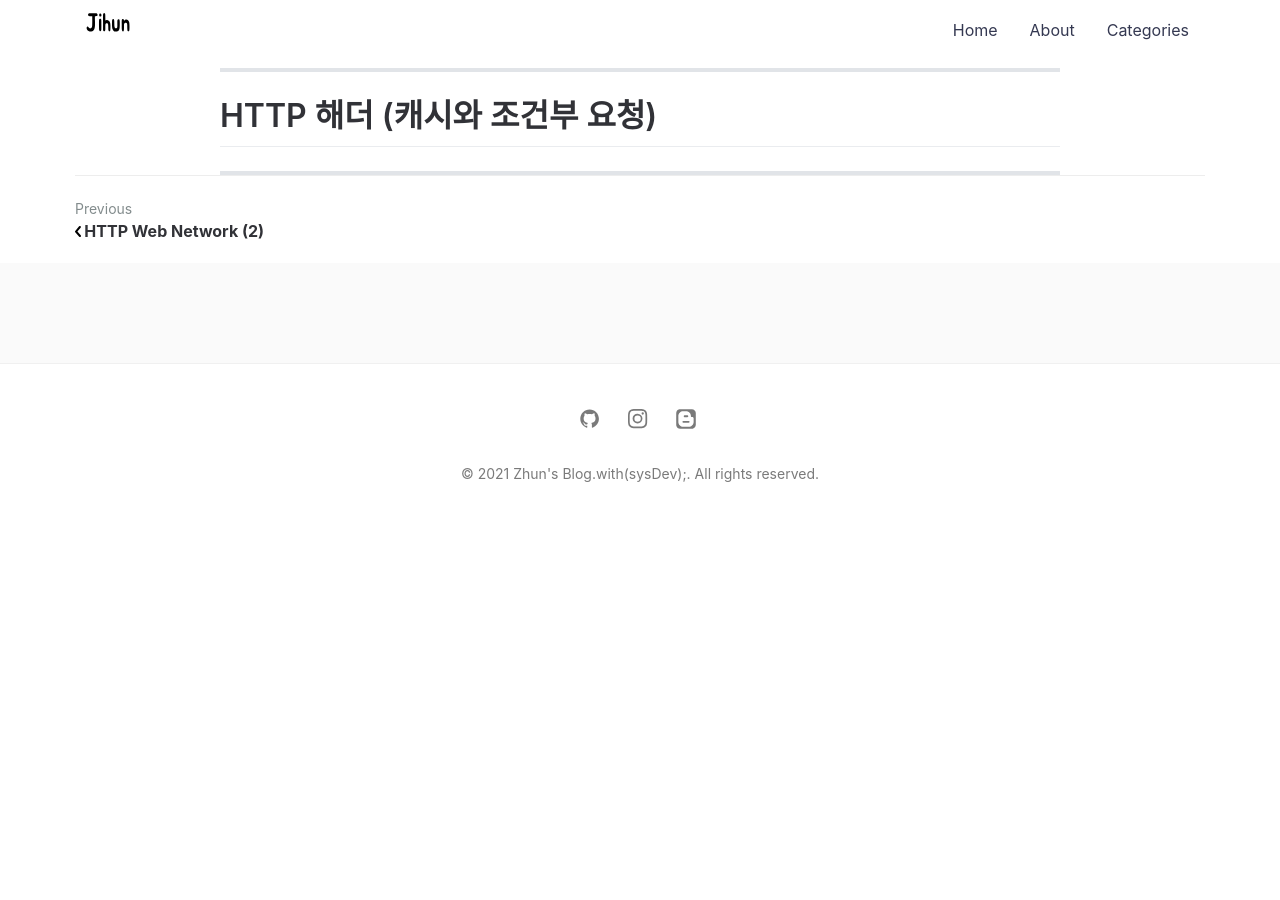
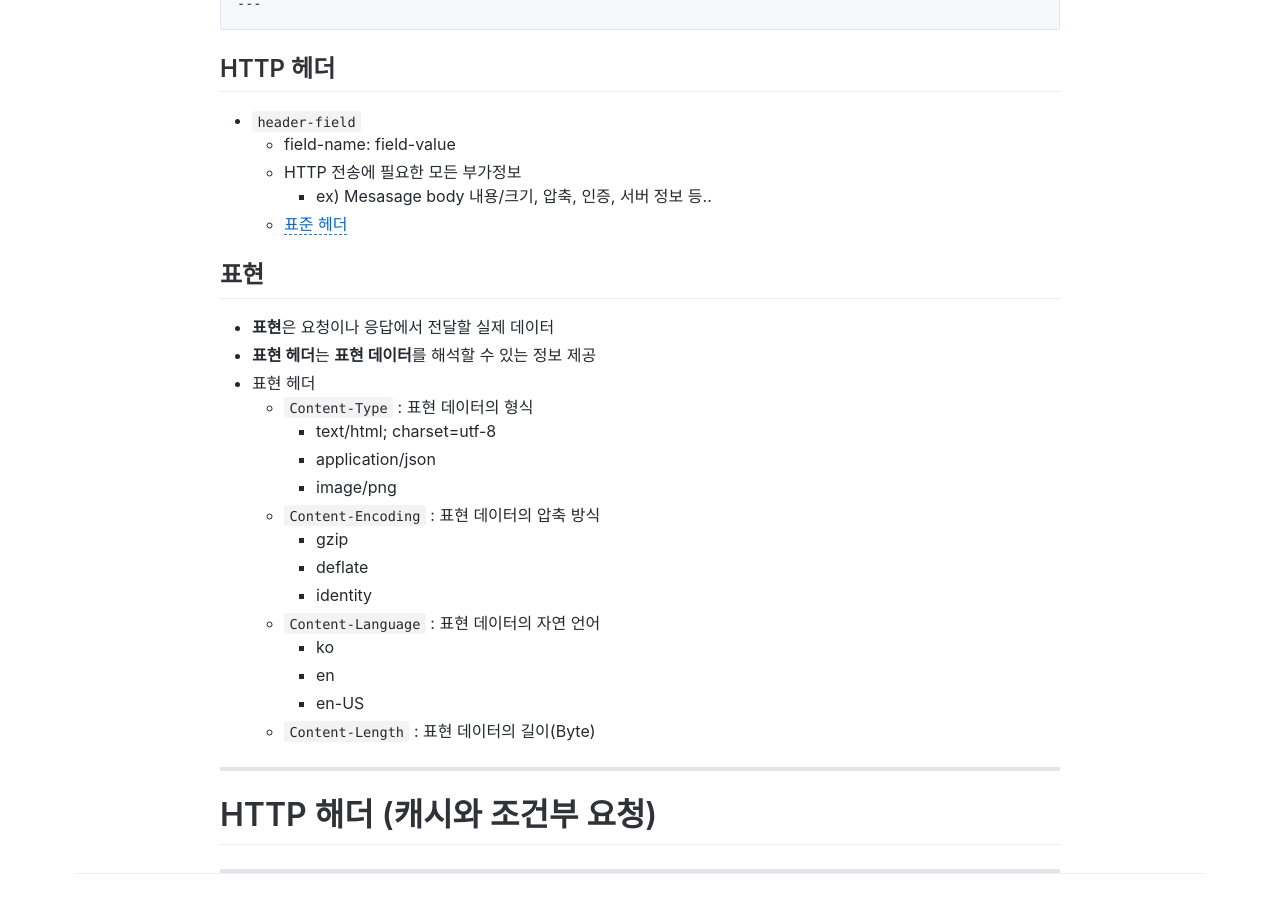
Before and after one commit to jihunparkme/jihunparkme.github.io, a Jekyll site: the page built from _posts/2021-07-07-Http-Web-Network_header.md, in a window 1280 px wide and 900 px high, scrolled down 1480 px. Built offline with Jekyll 4.4.1, drawn with Linux system fonts in a browser that asks for light colours; comment, search, counter and statistics services are not loaded; before the commit the page ends 2009 px from its top, so only the background shows below that; some of the changed text lies outside the part shown.

Commit message:
[HTTP 헤더1 - 일반 헤더] 표현

```diff
--- a/_posts/2021-07-07-Http-Web-Network_header.md
+++ b/_posts/2021-07-07-Http-Web-Network_header.md
@@ -16,8 +16,15 @@ HTTP Web Network 강의 노트
 
 # Table Of Contents
 
-1. [HTTP 해더 (일반 헤더)](<#HTTP-해더-(일반-헤더)>)
-2. [HTTP 해더 (캐시와 조건부 요청)](<#HTTP-해더-(캐시와-조건부-요청)>)
+- [HTTP 해더 (일반 헤더)](<#HTTP-해더-(일반-헤더)>)
+  - 표현
+  - 콘텐츠 협상
+  - 전송 방식
+  - 일반 정보
+  - 특별한 정보
+  - 인증
+  - 쿠키
+- [HTTP 해더 (캐시와 조건부 요청)](<#HTTP-해더-(캐시와-조건부-요청)>)
 
 ---
 
@@ -46,6 +53,25 @@ Content-Length: 3423
     - ex) Mesasage body 내용/크기, 압축, 인증, 서버 정보 등..
   - [표준 헤더](https://en.wikipedia.org/wiki/List_of_HTTP_header_fields)
 
+## 표현
+
+- **표현**은 요청이나 응답에서 전달할 실제 데이터
+- **표현 헤더**는 **표현 데이터**를 해석할 수 있는 정보 제공
+- 표현 헤더
+  - `Content-Type` : 표현 데이터의 형식
+    - text/html; charset=utf-8
+    - application/json
+    - image/png
+  - `Content-Encoding` : 표현 데이터의 압축 방식
+    - gzip
+    - deflate
+    - identity
+  - `Content-Language` : 표현 데이터의 자연 언어
+    - ko
+    - en
+    - en-US
+  - `Content-Length` : 표현 데이터의 길이(Byte)
+
 ---
 
 # HTTP 해더 (캐시와 조건부 요청)
```
